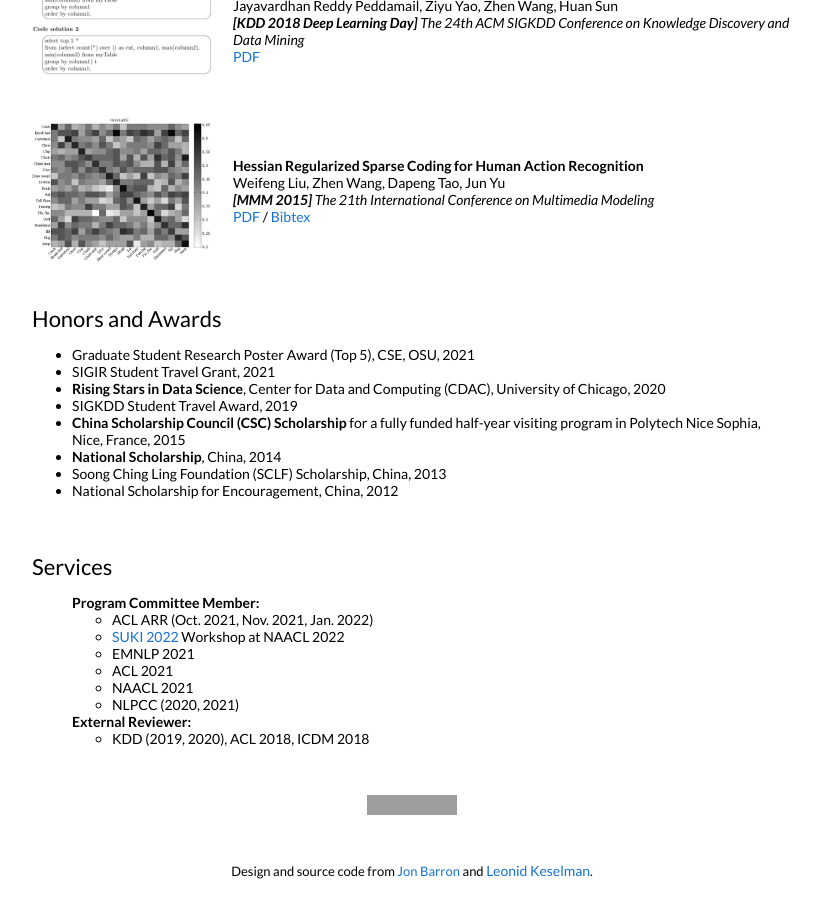
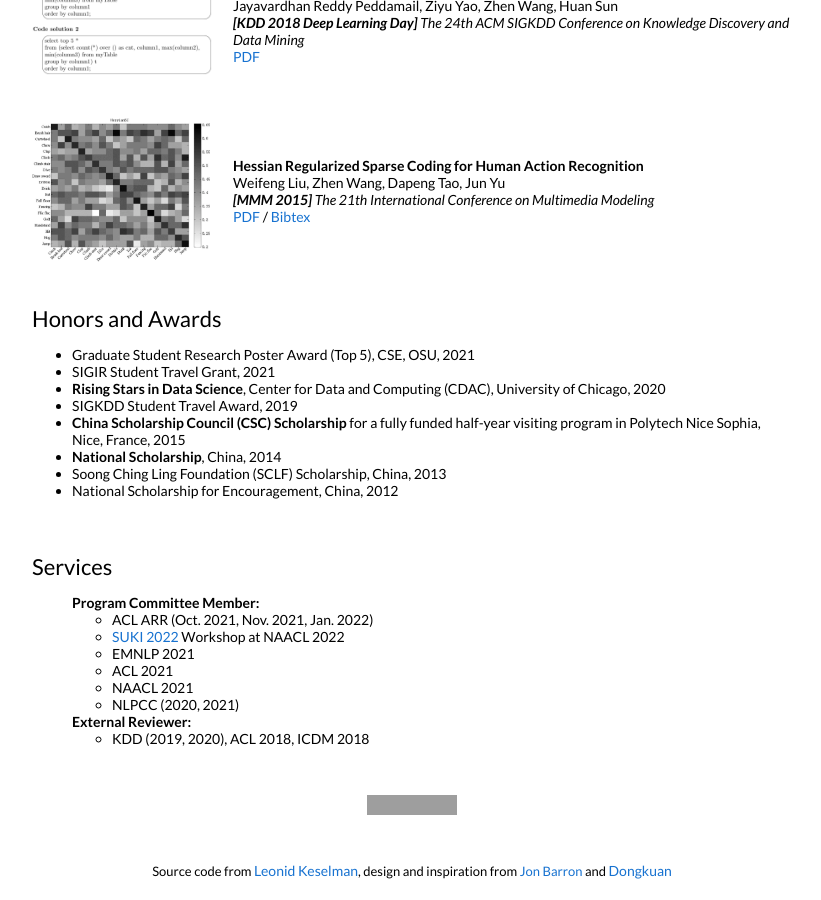
Before and after one commit to zhenwang9102/zhenwang9102.github.io, a Jekyll site: the page built from _posts/2019-06-02-venue.markdown, in a window 1280 px wide and 900 px high, scrolled down 2185 px. Shown: the whole window, without its empty margins (228-1049 px from the left). Built offline with Jekyll 4.4.1, drawn with Linux system fonts in a browser that asks for light colours; grey boxes are pictures that could not be loaded.

Commit message:
Update default.html

```diff
--- a/_layouts/default.html
+++ b/_layouts/default.html
@@ -432,7 +432,7 @@
               </p>
               <br>
               <p style="text-align:center;font-size:small;">
-                Design and source code from <a style="font-size:small;" href="https://jonbarron.info">Jon Barron</a> and <a href="https://leonidk.com/">Leonid Keselman</a>.
+                Source code from <a href="https://leonidk.com/">Leonid Keselman</a>, design and inspiration from <a style="font-size:small;" href="https://jonbarron.info">Jon Barron</a> and <a href="https://twitter.com/DongkuanXu">Dongkuan</a>
               </p>
             </td>
           </tr>
```
